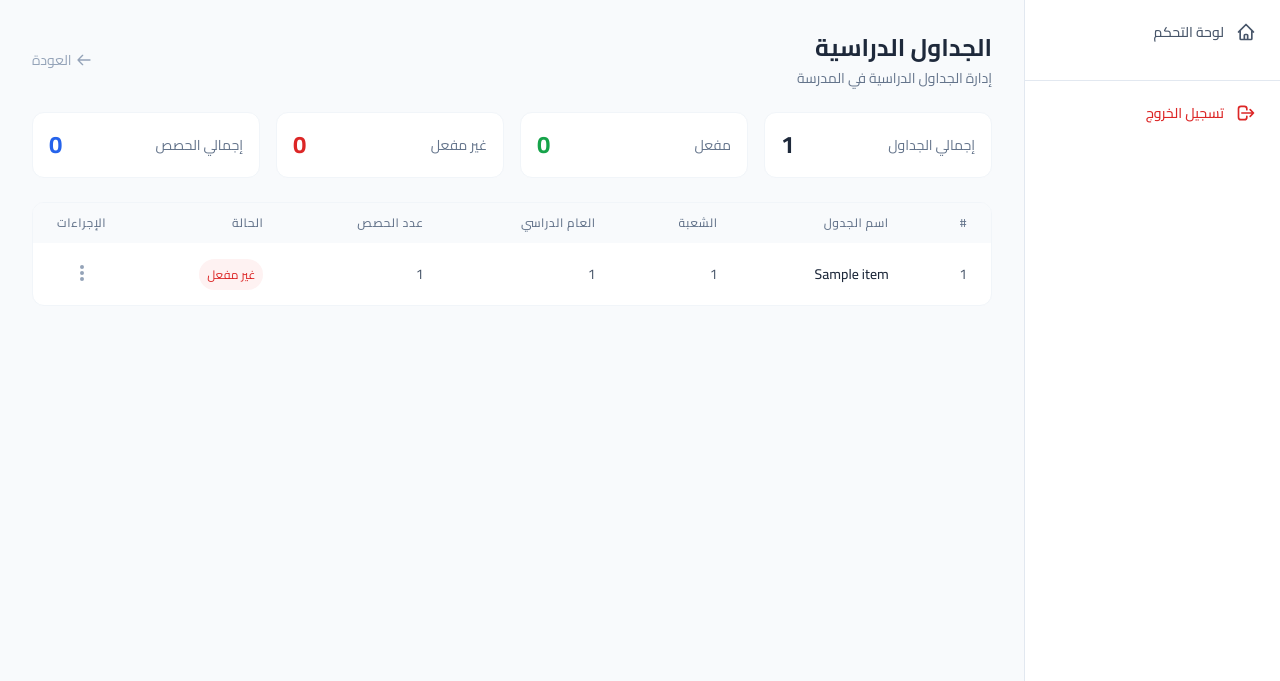
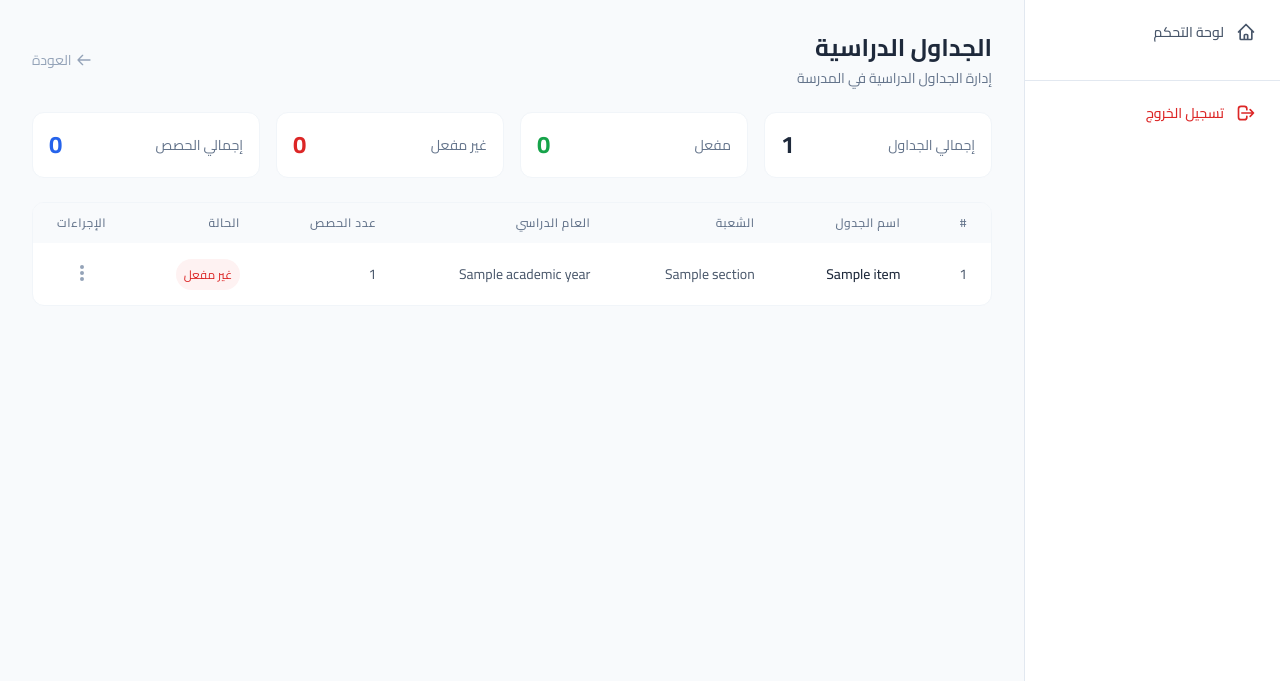
Before and after one commit to 6838gamal/School-Management-Platform, a Python web app: template app/templates/schedules/list.html in a window 1280 px wide. Shown: the part 65-746 px from the top of the page. Run offline with Jinja, Linux system fonts and the light colour scheme; the template is opened without the code that fills it: most values are stand-ins (such as "Sample title", 1, 10 or a date in 2020); some libraries are stand-ins or nearby versions.

Commit message:
Update list.html

```diff
--- a/app/templates/schedules/list.html
+++ b/app/templates/schedules/list.html
@@ -86,8 +86,20 @@
                     <tr class="hover:bg-slate-50 dark:hover:bg-slate-700/20 transition-colors duration-200">
                         <td class="px-6 py-4 text-sm text-slate-600 dark:text-slate-400">{{ loop.index }}</td>
                         <td class="px-6 py-4 text-sm font-medium text-slate-800 dark:text-white">{{ item.name }}</td>
-                        <td class="px-6 py-4 text-sm text-slate-600 dark:text-slate-400">{{ item.section_id }}</td>
-                        <td class="px-6 py-4 text-sm text-slate-600 dark:text-slate-400">{{ item.academic_year_id }}</td>
+                        <td class="px-6 py-4 text-sm text-slate-600 dark:text-slate-400">
+                            {% if item.section %}
+                                {{ item.section.name }}
+                            {% else %}
+                                {{ item.section_id }}
+                            {% endif %}
+                        </td>
+                        <td class="px-6 py-4 text-sm text-slate-600 dark:text-slate-400">
+                            {% if item.academic_year %}
+                                {{ item.academic_year.name }}
+                            {% else %}
+                                {{ item.academic_year_id }}
+                            {% endif %}
+                        </td>
                         <td class="px-6 py-4 text-sm text-slate-600 dark:text-slate-400">{{ item.entries|length if item.entries else 0 }}</td>
                         <td class="px-6 py-4 text-sm">
                             {% if item.is_active %}
@@ -161,7 +173,6 @@
     </div>
 </div>
 
-<script src="/static/js/schedule.js"></script>
 <script>
 // ============= دوال القائمة المنسدلة =============
 
@@ -169,7 +180,6 @@ function toggleDropdown(btn) {
     const container = btn.closest('.dropdown-container');
     const menu = container.querySelector('.dropdown-menu');
 
-    // إغلاق جميع القوائم المفتوحة الأخرى
     document.querySelectorAll('.dropdown-menu.show').forEach(function(m) {
         if (m !== menu) {
             m.classList.remove('show');
@@ -177,7 +187,6 @@ function toggleDropdown(btn) {
         }
     });
 
-    // تبديل حالة القائمة الحالية
     menu.classList.toggle('hidden');
     menu.classList.toggle('show');
 }
@@ -249,7 +258,6 @@ function showMessage(message, type = 'success') {
     animation: slideIn 0.3s ease-out;
 }
 
-/* تحسين مظهر القائمة المنسدلة */
 .dropdown-menu {
     min-width: 160px;
     transform-origin: top right;
@@ -263,7 +271,6 @@ function showMessage(message, type = 'success') {
     display: none !important;
 }
 
-/* تحسين مظهر الجدول */
 table {
     min-width: 800px;
 }
```
